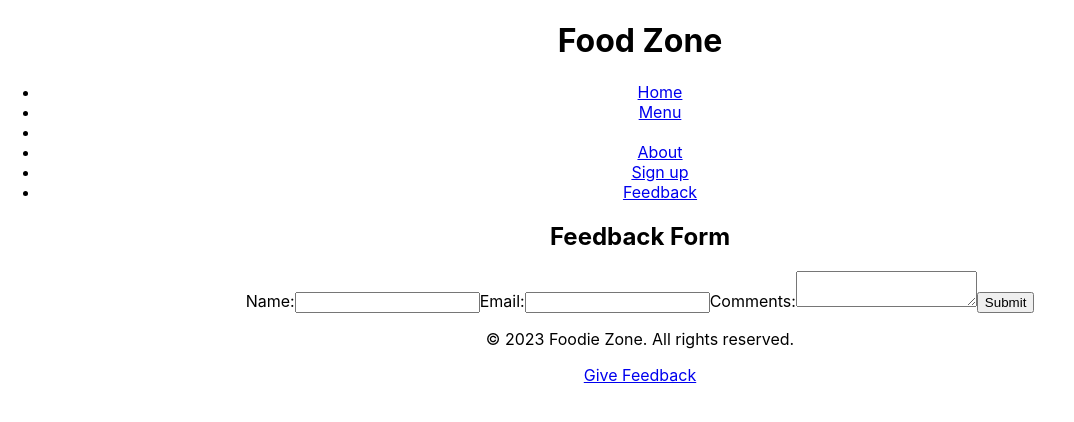
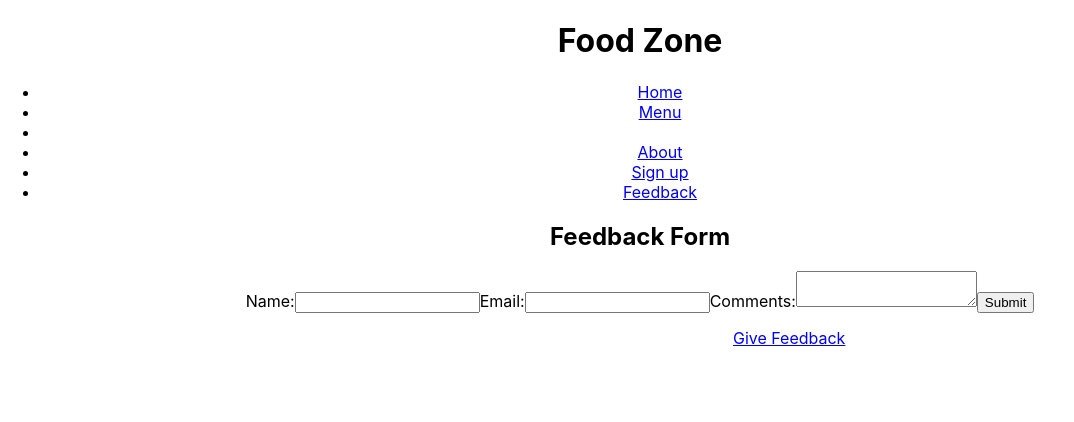
Before and after one commit to arpitha33/Milestone-1, a React (Create React App) app: page /feedback in a window 1280 px wide. Shown: the top 422 px of the page, without its empty margins (0-1074 px from the left). Built offline with nearby package versions, Linux system fonts and the light colour scheme; the HTML template or start-up script is replaced by a standard one.

Commit message:
Update Footer.js

```diff
--- a/src/components/Footer.js
+++ b/src/components/Footer.js
@@ -2,7 +2,7 @@ import React from 'react';
 
 function Footer() {
   return (
-    <footer>
+    <footer style={{height: '50px', display: 'flex', alignItems:"center", justifyContent: "center", marginRight: "10px", color: "#fff"}}>
       <p>&copy; 2023 Foodie Zone. All rights reserved.</p>
       <a href="#feedback">Give Feedback</a>
     </footer>
```
